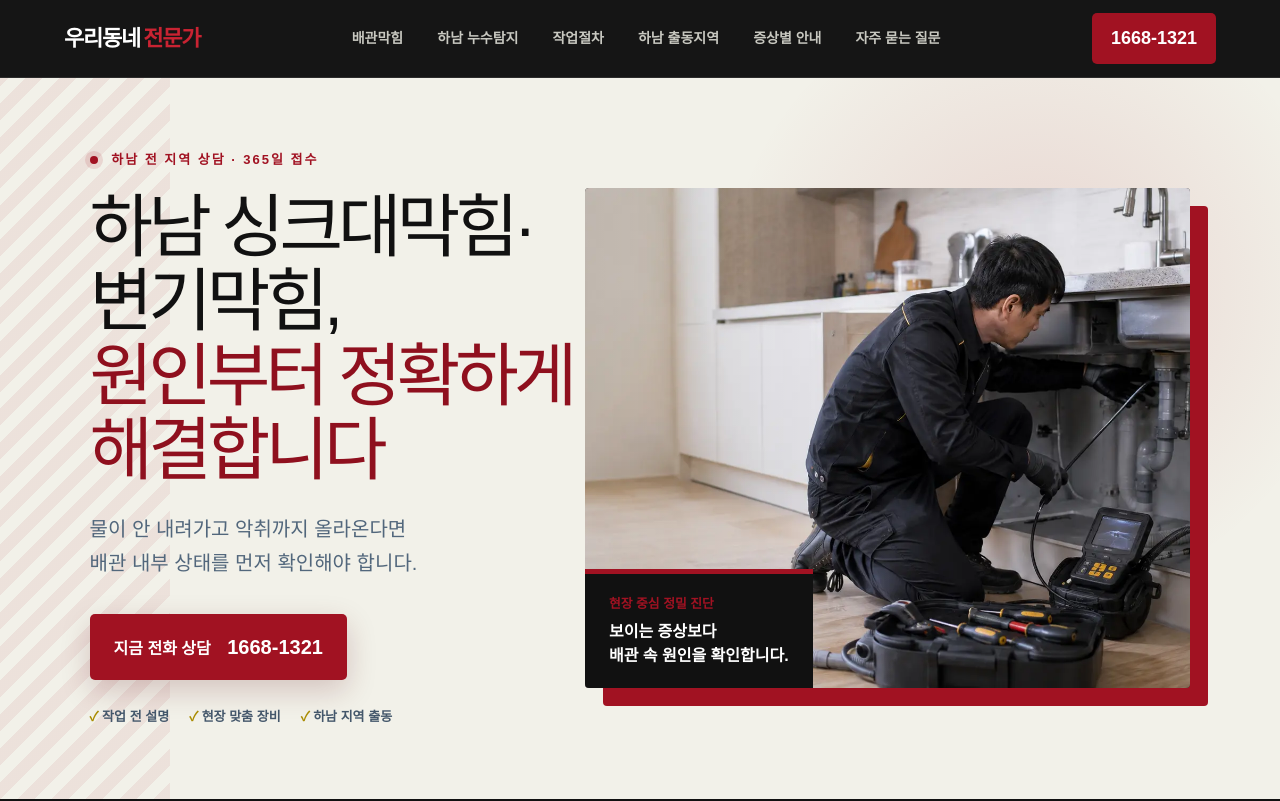
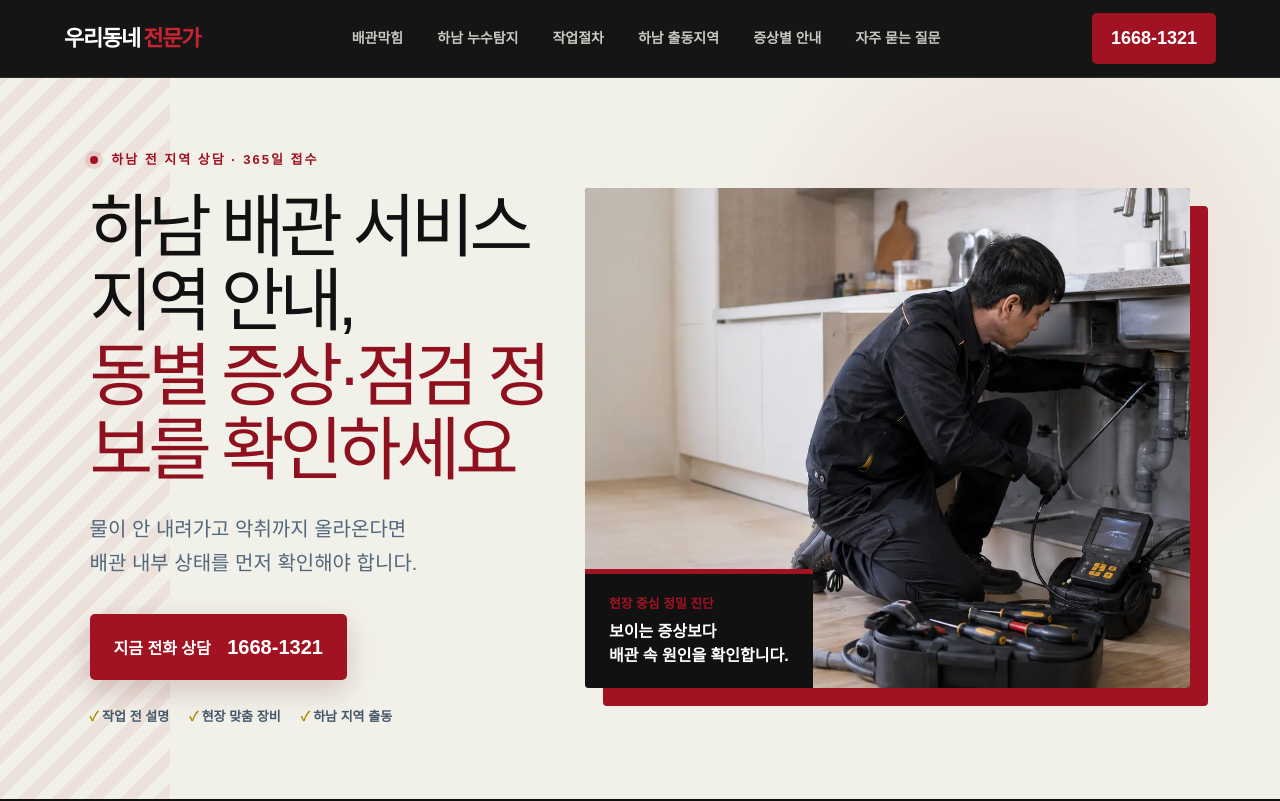
Before and after one commit to jyungsoung/drain-service119, a Next.js app: page /hanam in a window 1280 px wide. Shown: the top 801 px of the page. Built offline with nearby package versions, Linux system fonts and the light colour scheme.

Commit message:
Separate H1 roles for service site

```diff
--- a/app/hanam/page.tsx
+++ b/app/hanam/page.tsx
@@ -138,7 +138,7 @@ export default function HanamHome() {
         <div className="heroGlow" />
         <div className="heroContent">
           <p className="eyebrow"><span /> 하남 전 지역 상담 · 365일 접수</p>
-          <h1>하남 싱크대막힘·변기막힘,<br /><em>원인부터 정확하게 해결합니다</em></h1>
+          <h1>하남 배관 서비스 지역 안내,<br /><em>동별 증상·점검 정보를 확인하세요</em></h1>
           <p className="heroCopy">물이 안 내려가고 악취까지 올라온다면<br className="mobileBreak" /> 배관 내부 상태를 먼저 확인해야 합니다.</p>
           <div className="heroActions"><a className="primary" href="tel:16681321">지금 전화 상담 <b>1668-1321</b></a></div>
           <div className="trust"><span>✓ 작업 전 설명</span><span>✓ 현장 맞춤 장비</span><span>✓ 하남 지역 출동</span></div>
```
